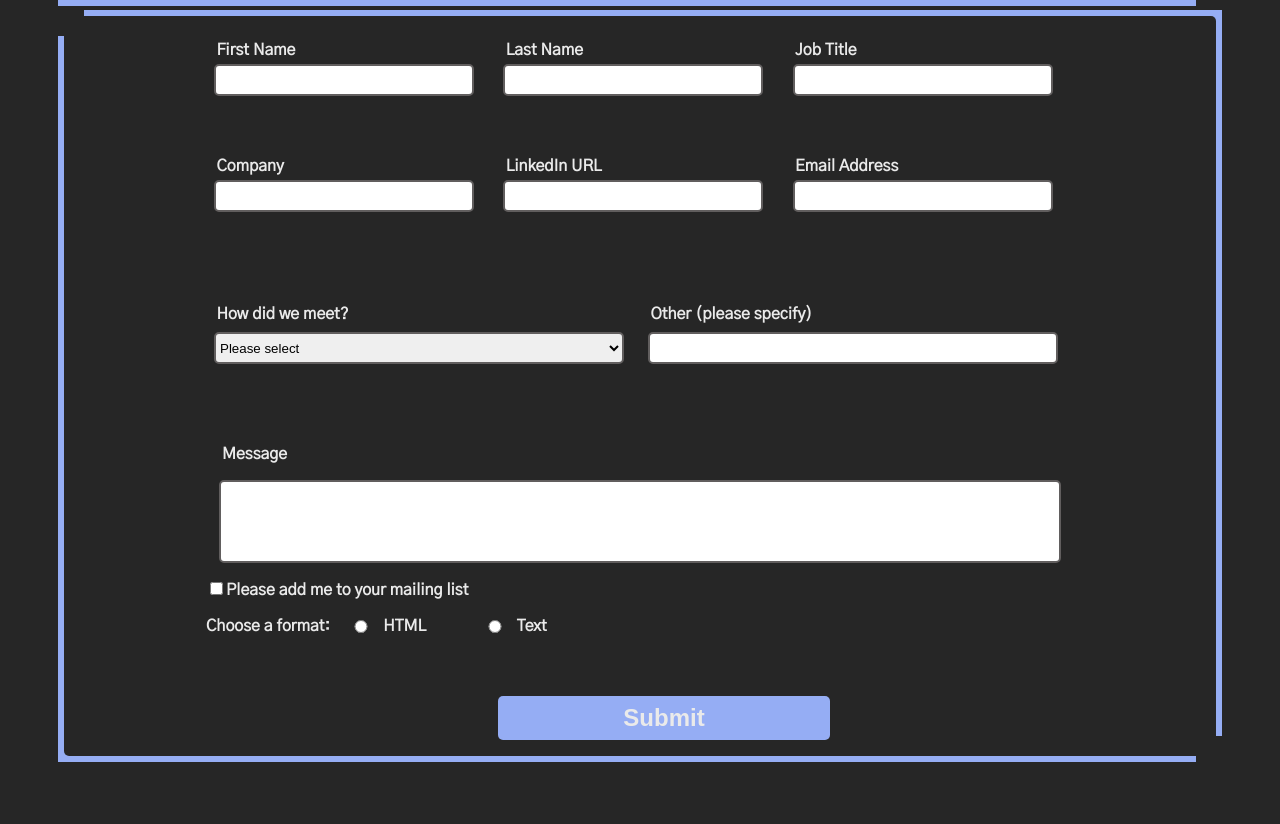
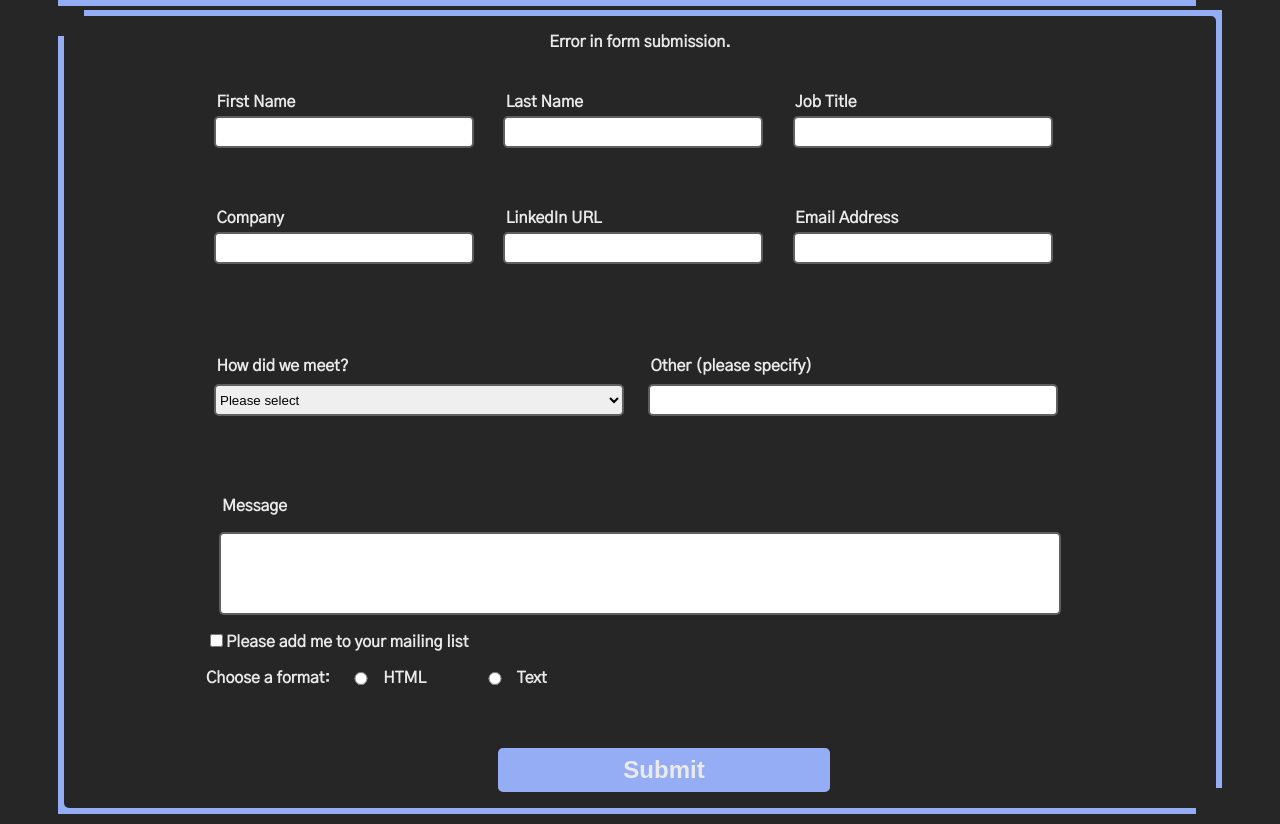
Before and after one commit to CMBCoding/Portfolio-Final-Fall-2026, a Node server app: page /contact in a window 1280 px wide. Shown: the part 126-950 px from the top of the page. Before the commit the page ends 888 px from the top, so only its background shows below. Run offline with Node 20, Linux system fonts and the light colour scheme; some libraries are stand-ins or nearby versions.

Commit message:
Begin work on server side validation

```diff
--- a/app.js
+++ b/app.js
@@ -4,6 +4,8 @@ import express from 'express';
 import session from 'express-session';
 /* Import the mysql2 module */
 import mysql2 from 'mysql2'
+/* Import validation.js script for server-side validation */
+import { validateFormData } from './public/scripts/validation.js';
 /* Import the donenve module */
 import dotnev from 'dotenv'
 dotnev.config();
@@ -66,7 +68,7 @@ app.get('/confirm', (req, res) => {
 
 //Add a route to the contact page
 app.get('/contact', (req, res) => {
-    res.render('contact', {title : 'Portfolio - Contact Form'})
+    res.render('contact', { errors: [], title: 'Portfolio - Contact'})
 });
 
 //Add a route to the login page
@@ -121,8 +123,17 @@ app.post('/confirm', async(req, res) => {
     try {
         console.log(req.body);
 
-    //Create a JSON object to store the data from each submission from the contacts posting
+        //Create a JSON object to store the data from each submission from the contacts posting
         const contact = req.body;
+        //Validate the data on the servers
+        const valid = validateFormData(contact);
+
+        //If the data is not valid..
+        if (!valid.isValid) {
+            console.log(valid); //Log an error
+            res.render('contact', { errors: valid.errors, title: 'Portfolio - Contact'}) //Reroute back the contact form
+            return; //Halt execution via a return statement.
+        }
 
         //Pull out and use one meeting vector to store to the DB.
         if (contact.meetList && contact.meetList !== 'none') {
--- /dev/null
+++ b/public/scripts/validation.js
@@ -0,0 +1,19 @@
+export function validateFormData(data) {
+    console.log("Validation in progress...");
+
+    //Create an array to store the error messages in
+    const errors = [];
+
+    //Validate the meeting vector
+    const validMeetingVectors = ["none", "In person", "Through an associate", "Through social media"];
+    //If the values sent in from the data does not contain the above methods
+    if (!validMeetingVectors.includes(data.meetList)) {
+        errors.push("Meeting vector is undefined.")
+    }
+
+    return {
+        //If the length of the errors array is 0, there are no errors
+        isValid: errors.length === 0,
+        errors
+    }
+}
--- a/views/contact.ejs
+++ b/views/contact.ejs
@@ -9,7 +9,12 @@
     <main id="contact-main" class="gothic-thin">
         <!-- Form -->
         <form action="/confirm" method="post" id="contact-form">
-
+            <% if (errors) { %>
+                <p><strong>Error in form submission.</strong></p>
+                <% errors.forEach(error => { %>
+                    <p><em><%= error %></em></p>
+                <% }) %>
+            <% } %>
             <!-- Contact Info Fieldset -->
             <fieldset id="contact-info">
                 <!-- First Name field -->
```
